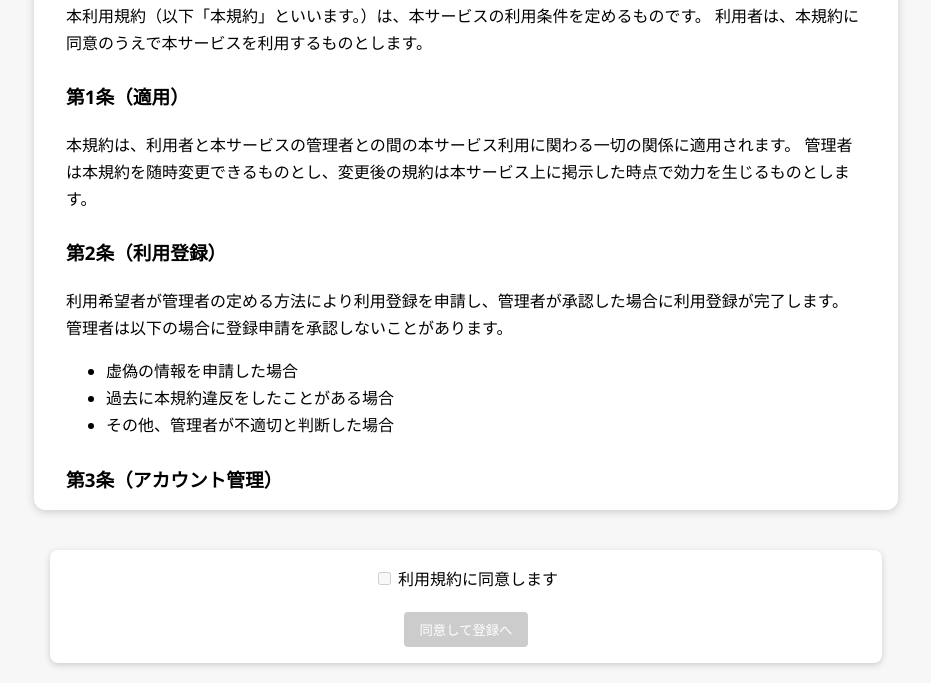
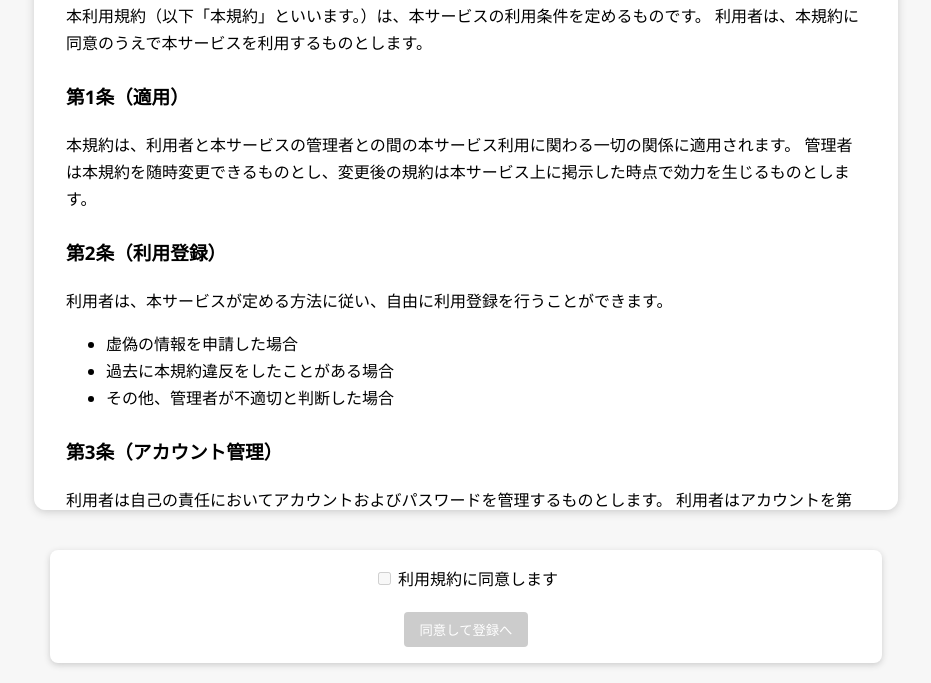
Before and after one commit to alphadesuyo/Noya, a plain HTML site: page terms.html in a window 1280 px wide. Shown: the part 154-837 px from the top of the page, without its empty margins (174-1105 px from the left). Drawn offline with Linux system fonts and the light colour scheme.

Commit message:
Update terms.html

```diff
--- a/terms.html
+++ b/terms.html
@@ -51,8 +51,7 @@
 
     <h3>第2条（利用登録）</h3>
     <p>
-      利用希望者が管理者の定める方法により利用登録を申請し、管理者が承認した場合に利用登録が完了します。
-      管理者は以下の場合に登録申請を承認しないことがあります。
+      利用者は、本サービスが定める方法に従い、自由に利用登録を行うことができます。
     </p>
     <ul>
       <li>虚偽の情報を申請した場合</li>
```
